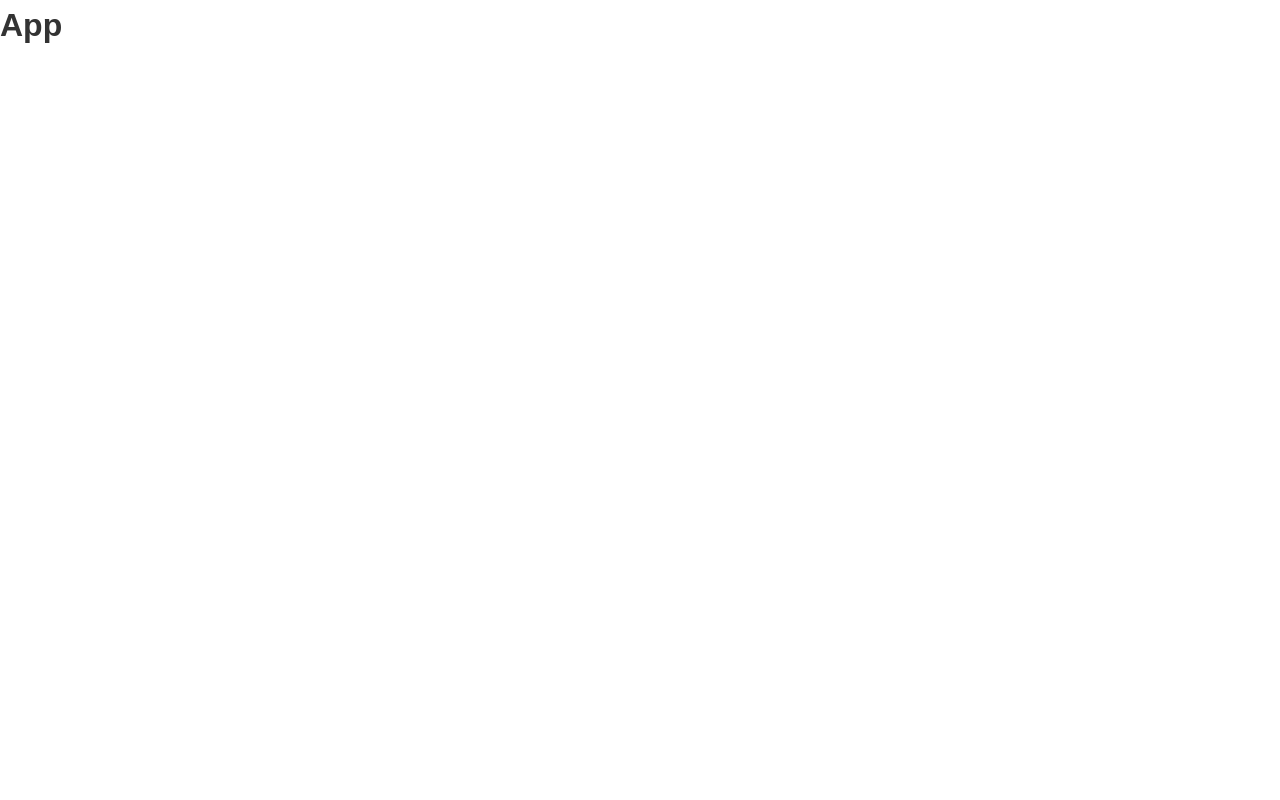
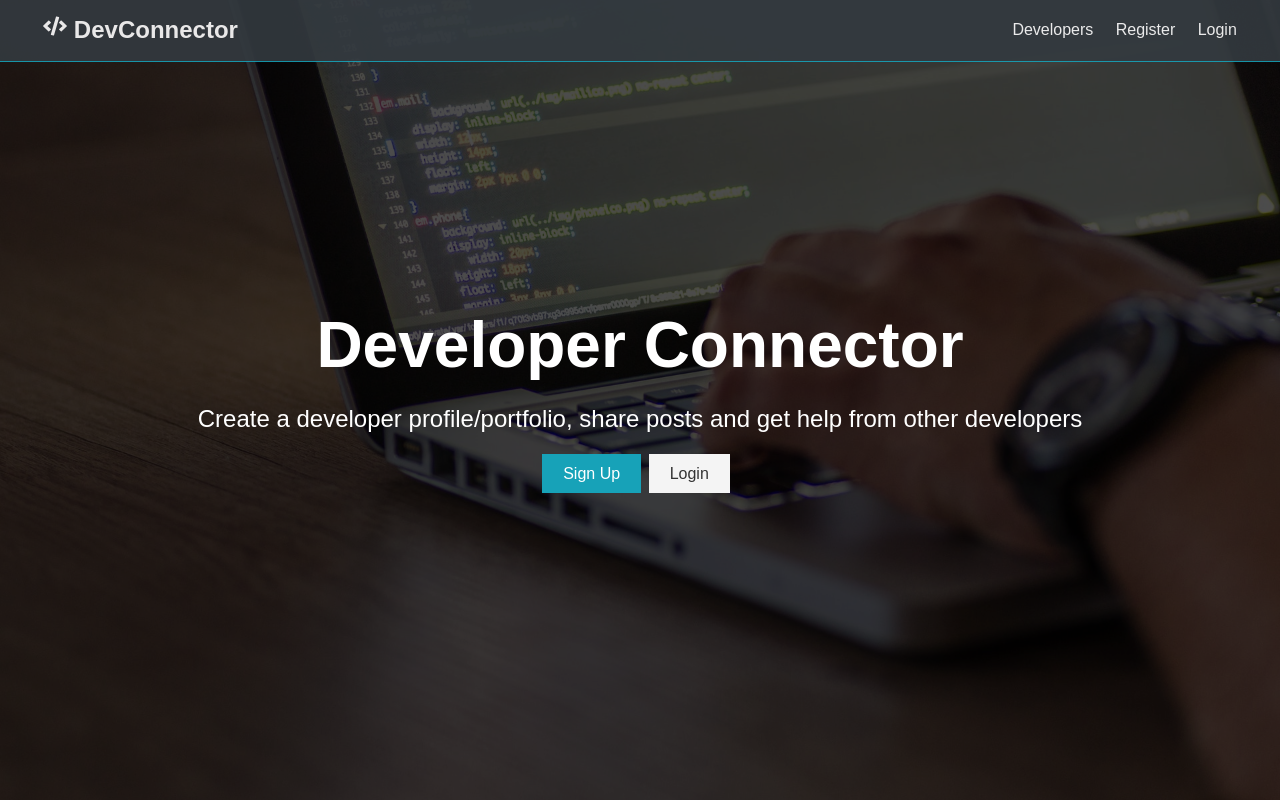
Before and after one commit to yeasir99/dev-connector, a React (Create React App) app in the folder client/: page /profiles in a window 1280 px wide. Built offline with nearby package versions, Linux system fonts and the light colour scheme.

Commit message:
add landing, navbar, image, react-icon package

```diff
--- a/client/package.json
+++ b/client/package.json
@@ -10,6 +10,7 @@
     "moment": "^2.27.0",
     "react": "^16.13.1",
     "react-dom": "^16.13.1",
+    "react-icons": "^3.10.0",
     "react-moment": "^0.9.7",
     "react-redux": "^7.2.0",
     "react-router-dom": "^5.2.0",
--- a/client/public/index.html
+++ b/client/public/index.html
@@ -1,43 +1,23 @@
 <!DOCTYPE html>
 <html lang="en">
+
 <head>
   <meta charset="utf-8" />
   <link rel="icon" href="%PUBLIC_URL%/favicon.ico" />
   <meta name="viewport" content="width=device-width, initial-scale=1" />
   <meta name="theme-color" content="#000000" />
-    <meta
-      name="description"
-      content="Web site created using create-react-app"
-    />
+  <meta name="description" content="Web site created using create-react-app" />
   <link rel="apple-touch-icon" href="%PUBLIC_URL%/logo192.png" />
-    <!--
-      manifest.json provides metadata used when your web app is installed on a
-      user's mobile device or desktop. See https://developers.google.com/web/fundamentals/web-app-manifest/
-    -->
+
   <link rel="manifest" href="%PUBLIC_URL%/manifest.json" />
-    <!--
-      Notice the use of %PUBLIC_URL% in the tags above.
-      It will be replaced with the URL of the `public` folder during the build.
-      Only files inside the `public` folder can be referenced from the HTML.
 
-      Unlike "/favicon.ico" or "favicon.ico", "%PUBLIC_URL%/favicon.ico" will
-      work correctly both with client-side routing and a non-root public URL.
-      Learn how to configure a non-root public URL by running `npm run build`.
-    -->
-    <title>React App</title>
+  <title>Welcome to DevConnector</title>
 </head>
+
 <body>
   <noscript>You need to enable JavaScript to run this app.</noscript>
   <div id="root"></div>
-    <!--
-      This HTML file is a template.
-      If you open it directly in the browser, you will see an empty page.
 
-      You can add webfonts, meta tags, or analytics to this file.
-      The build step will place the bundled scripts into the <body> tag.
+</body>
 
-      To begin the development, run `npm start` or `yarn start`.
-      To create a production bundle, use `npm run build` or `yarn build`.
-    -->
-  </body>
 </html>
--- a/client/src/App.css
+++ b/client/src/App.css
@@ -351,7 +351,7 @@
 /* Landing Page */
 .landing {
   position: relative;
-  background: url('../img/showcase.jpg') no-repeat center center/cover;
+  background: url('./img/showcase.jpg') no-repeat center center/cover;
   height: 100vh;
 }
 
--- a/client/src/App.js
+++ b/client/src/App.js
@@ -1,10 +1,13 @@
 import React, { Fragment } from "react";
 import "./App.css";
+import Navbar from "./components/layout/Navbar";
+import Landing from "./components/layout/Landing";
 
 const App = () => {
   return (
     <Fragment>
-      <h1>App</h1>
+      <Navbar />
+      <Landing />
     </Fragment>
   );
 };
--- /dev/null
+++ b/client/src/components/layout/Landing.js
@@ -0,0 +1,27 @@
+import React from "react";
+
+const Landing = () => {
+  return (
+    <section className="landing">
+      <div className="dark-overlay">
+        <div className="landing-inner">
+          <h1 className="x-large">Developer Connector</h1>
+          <p className="lead">
+            Create a developer profile/portfolio, share posts and get help from
+            other developers
+          </p>
+          <div className="buttons">
+            <a href="register.html" className="btn btn-primary">
+              Sign Up
+            </a>
+            <a href="login.html" className="btn btn-light">
+              Login
+            </a>
+          </div>
+        </div>
+      </div>
+    </section>
+  );
+};
+
+export default Landing;
--- /dev/null
+++ b/client/src/components/layout/Navbar.js
@@ -0,0 +1,27 @@
+import React from "react";
+import { FaCode } from "react-icons/fa";
+
+const Navbar = () => {
+  return (
+    <nav className="navbar bg-dark">
+      <h1>
+        <a href="index.html">
+          <FaCode /> DevConnector
+        </a>
+      </h1>
+      <ul>
+        <li>
+          <a href="profiles.html">Developers</a>
+        </li>
+        <li>
+          <a href="register.html">Register</a>
+        </li>
+        <li>
+          <a href="login.html">Login</a>
+        </li>
+      </ul>
+    </nav>
+  );
+};
+
+export default Navbar;
```
Also changed, not shown: client/src/img/showcase.jpg (added), 1 other file (tests, documents, lock files or other folders). Lines whose indentation alone changed are shown as unchanged.
